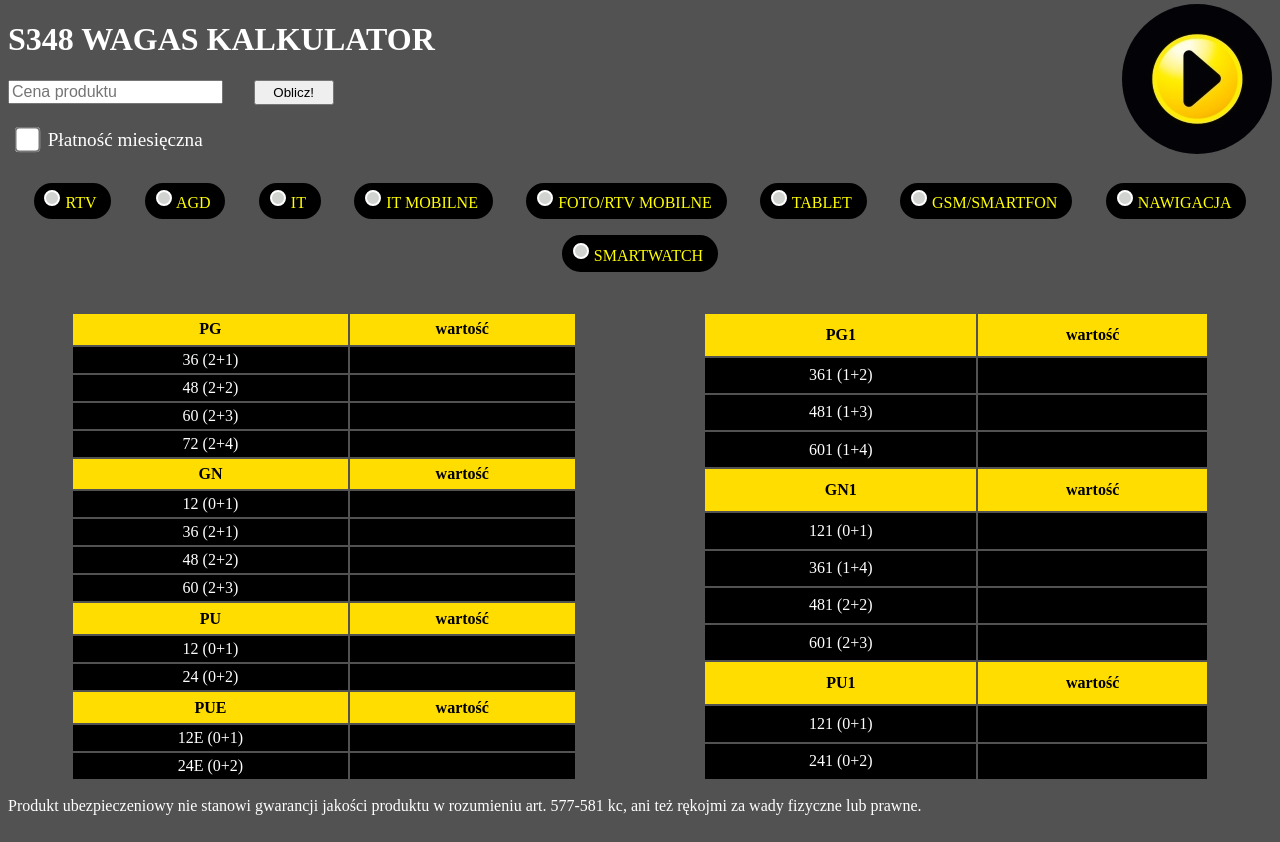
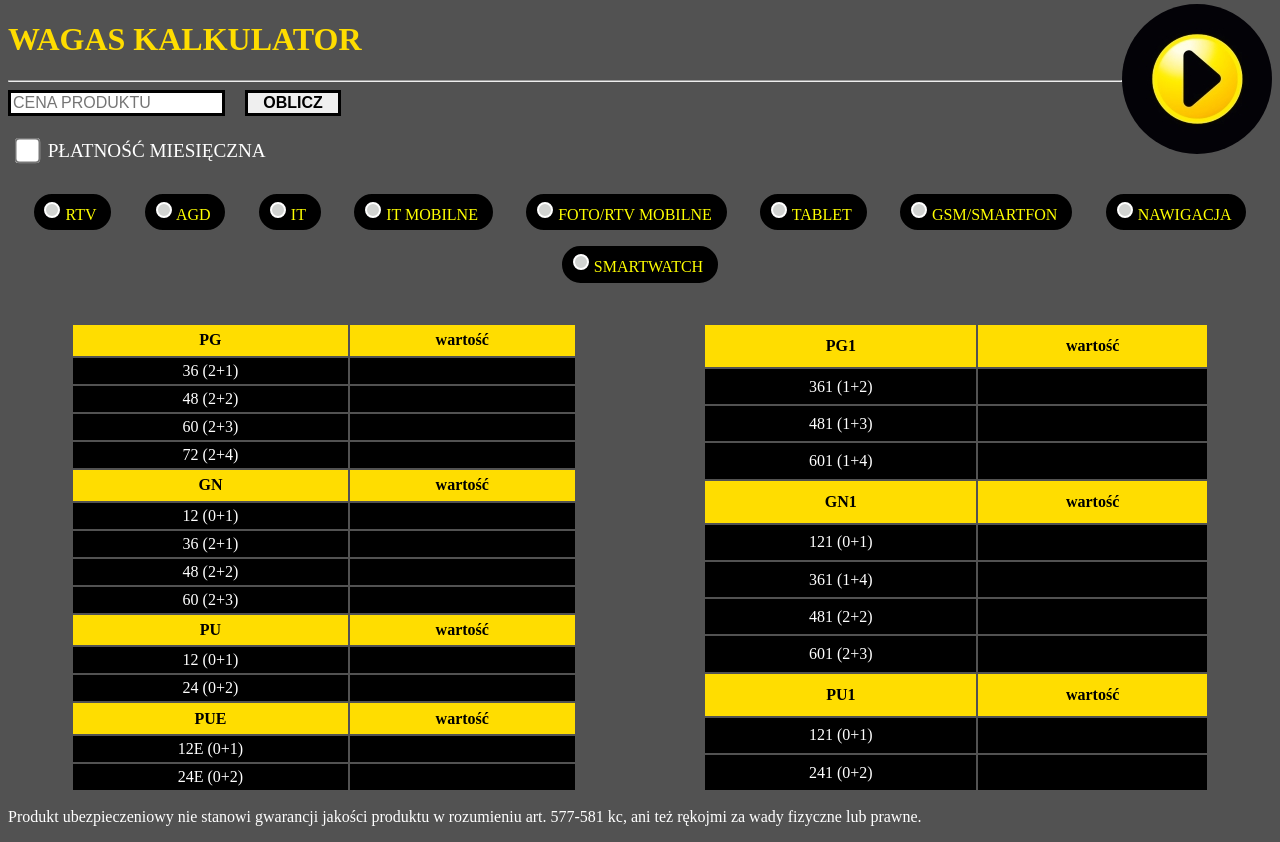
Before and after one commit to Lukdavicki/WAGAS_Calculator, a plain HTML site: page index.html in a window 1280 px wide. Drawn offline with Linux system fonts and the light colour scheme.

Commit message:
css and html changes

```diff
--- a/index.html
+++ b/index.html
@@ -13,18 +13,19 @@
 	<body>
 		<header>
 			<img class="mexLogo" src="mex_logomini.jpg" alt="mex_logo" />
-			<h1 class="wagasTitle">S348 WAGAS KALKULATOR</h1>
+			<h1 class="wagasTitle">WAGAS KALKULATOR</h1>
+			<hr>
 		</header>
 		<div class="inputContainer">
 			<div class="valueInput">
 				<label for="itemPrice"></label>
-				<input type="text" id="itemPrice" placeholder="Cena produktu" />
-
-				<input type="button" id="countBtn" value="Oblicz!" />
-				<label for="countBtn"></label>
+				<input type="text" id="itemPrice" placeholder="CENA PRODUKTU" />
+				<button id="countBtn">OBLICZ</button>
+				<!-- <input type="button" id="countBtn" value="Oblicz!" /> -->
+				<!-- <label for="countBtn"></label> -->
 				<div class="monthPay">
 					<input type="checkbox" id="monthPay" />
-					<label for="monthPay">Płatność miesięczna</label>
+					<label for="monthPay">PŁATNOŚĆ MIESIĘCZNA</label>
 				</div>
 			</div>
 		</div>
--- a/style.css
+++ b/style.css
@@ -2,7 +2,9 @@ body {
 	background-color: rgb(82, 82, 82);
 	color: white;
 }
-
+.wagasTitle{
+	color:rgb(255, 221, 0);
+}
 .tabelContainer {
 	text-align: center;
 	margin-top: 2em;
@@ -59,13 +61,18 @@ body {
 #itemPrice {
 	font-size: medium;
 	max-width: 40%;
+	border:3px solid black;
 	/* border-radius: 15px; */
 }
 #countBtn {
-	margin-left: 2em;
+	margin-left: 1em;
+	font-size: 1em;
 	/* border-radius: 20px; */
-	padding: 0.2em;
 	width: 6em;
+	color:black;
+	text-align: center;
+	font-weight: bolder;
+	border:3px solid black;
 }
 .monthPay {
 	margin-top: 1.5em;
```
